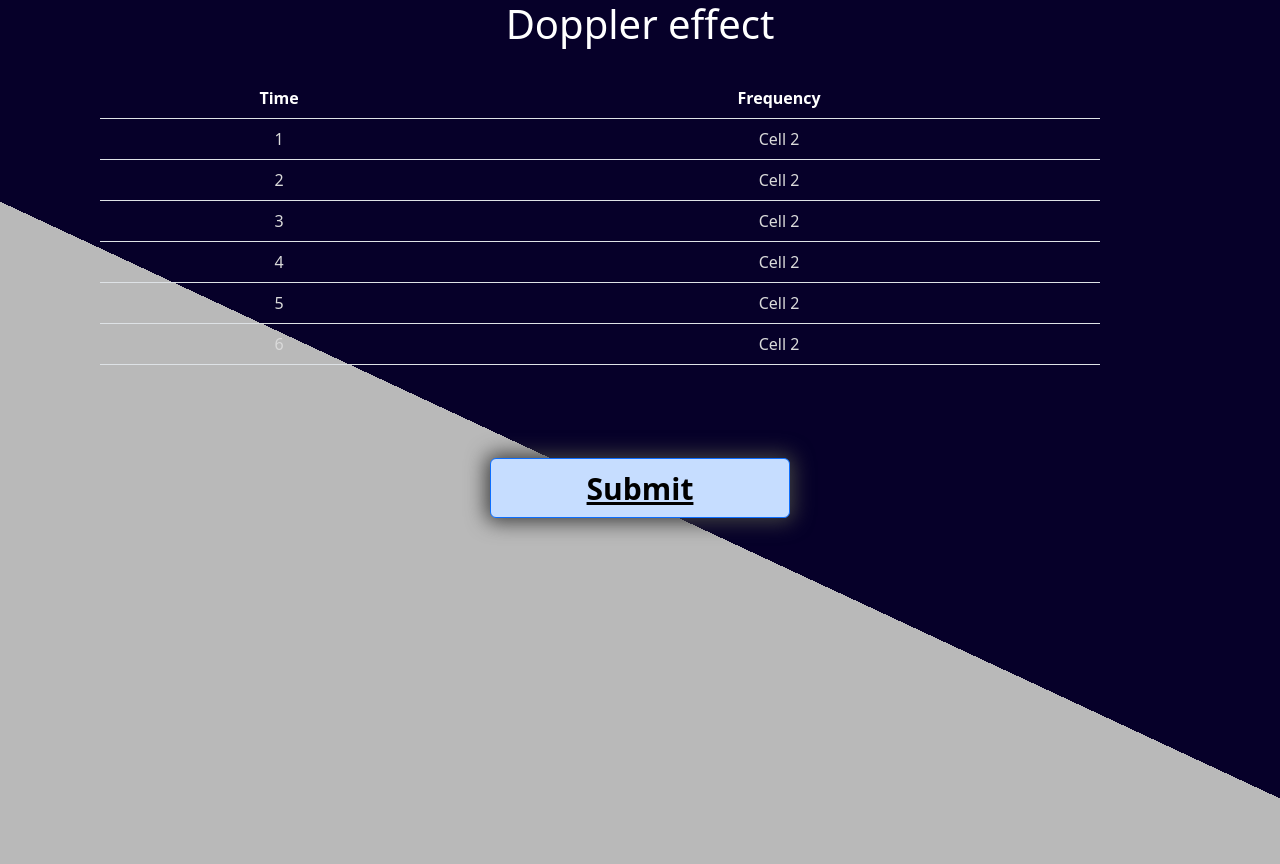
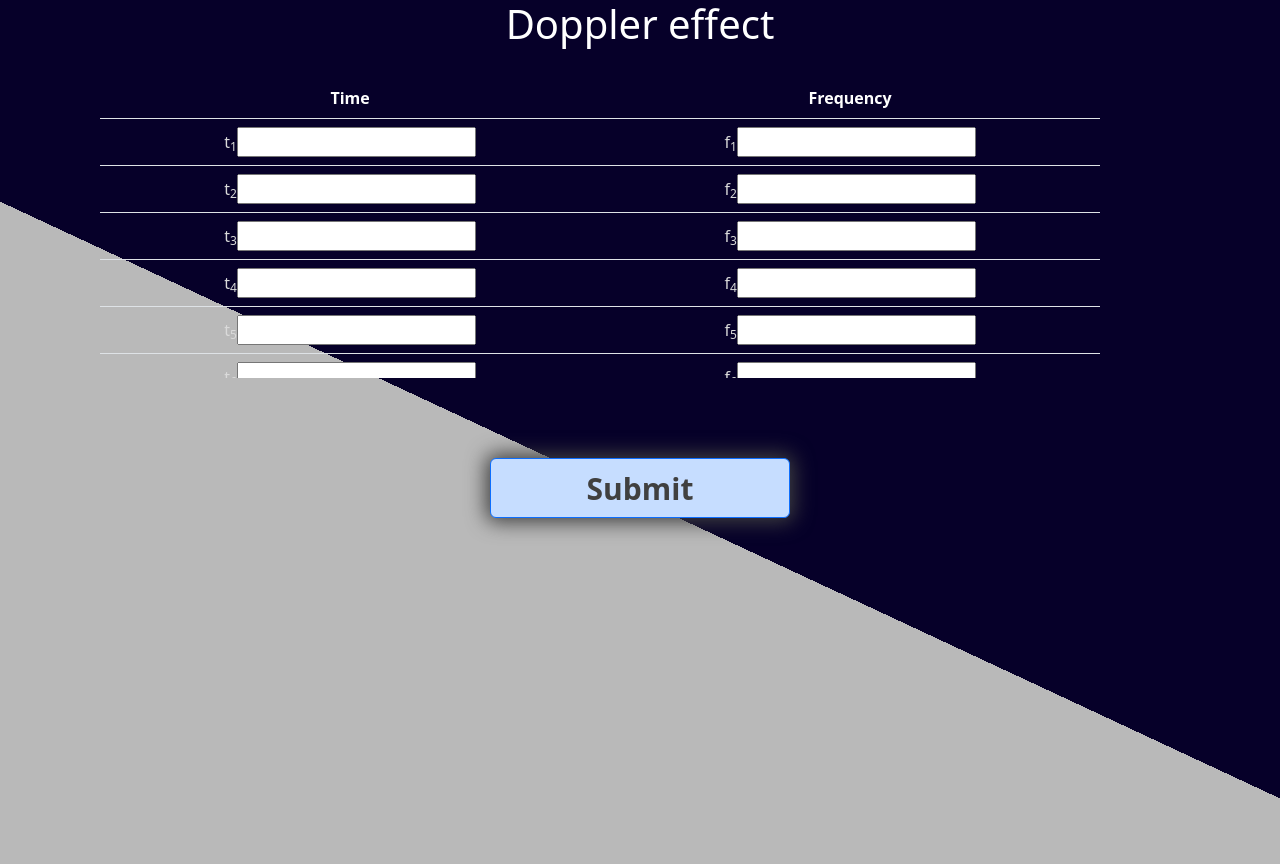
Before and after one commit to vinayak180203/Physiplot, a Django app: template Physiplot/experiments/templates/Dopplerinput.html in a window 1280 px wide. Shown: the top 864 px of the page. Run offline with Django 4.2, Linux system fonts and the light colour scheme; the template is opened without the code that fills it, so the values that code supplies are empty; some libraries are stand-ins or nearby versions.

Commit message:
Added routes for Doppler effect input and result pages

```diff
--- a/Physiplot/experiments/templates/Dopplerinput.html
+++ b/Physiplot/experiments/templates/Dopplerinput.html
@@ -1,16 +1,19 @@
+{% load static %}
 <!DOCTYPE html>
 <html lang="en">
 
 <head>
     <meta charset="utf-8">
     <meta name="viewport" content="width=device-width, initial-scale=1.0, shrink-to-fit=no">
-    <title>Untitled</title>
-    <link rel="stylesheet" href="assets/bootstrap/css/bootstrap.min.css">
-    <link rel="stylesheet" href="assets/css/styles.css">
+    <title>Doppler effect</title>
+    <link rel="stylesheet" href="{%static 'Doppler_assets/bootstrap/css/bootstrap.min.css' %}">
+    <link rel="stylesheet" href="{%static 'Doppler_assets/css/styles.css' %}">
 </head>
 
 <body class="text-center" style="background: rgba(0, 2, 45, 0);">
     <h1 class="text-center" style="color: rgb(255,255,255);">Doppler effect</h1>
+    <form method="post" action="">
+        {% csrf_token %}
     <div class="table-responsive text-center justify-content-xl-center align-items-xl-start" style="width: 1000px;height: 300px;color: rgb(255,255,255);margin: 30px 100px;">
         <table class="table">
             <thead style="color: rgb(255,255,255);">
@@ -21,69 +24,70 @@
             </thead>
             <tbody>
                 <tr style="width: 273px;color: rgb(218,218,218);">
-                    <td>1</td>
-                    <td>Cell 2</td>
+                    <td><label for="t1">t<sub>1</sub></label><input type="number" name="t1" required id="t1"></td>
+                    <td><label for="f1">f<sub>1</sub></label><input type="number" name="f1" required id="f1"></td>
                 </tr>
                 <tr style="width: 273px;color: rgb(218,218,218);">
-                    <td>2</td>
-                    <td>Cell 2</td>
+                    <td><label for="t2">t<sub>2</sub></label><input type="number" name="t2" required id="t2"></td>
+                    <td><label for="f2">f<sub>2</sub></label><input type="number" name="f2" required id="f2"></td>
                 </tr>
                 <tr style="width: 273px;color: rgb(218,218,218);">
-                    <td>3</td>
-                    <td>Cell 2</td>
+                    <td><label for="t3">t<sub>3</sub></label><input type="number" name="t3" required id="t3"></td>
+                    <td><label for="f3">f<sub>3</sub></label><input type="number" name="f3" required id="f3"></td>
                 </tr>
                 <tr style="width: 273px;color: rgb(218,218,218);">
-                    <td>4</td>
-                    <td>Cell 2</td>
+                    <td><label for="t4">t<sub>4</sub></label><input type="number" name="t4" required id="t4"></td>
+                    <td><label for="f4">f<sub>4</sub></label><input type="number" name="f4" required id="f4"></td>
                 </tr>
                 <tr style="width: 273px;color: rgb(218,218,218);">
-                    <td>5</td>
-                    <td>Cell 2</td>
+                    <td><label for="t5">t<sub>5</sub></label><input type="number" name="t5" required id="t5"></td>
+                    <td><label for="f5">f<sub>5</sub></label><input type="number" name="f5" required id="f5"></td>
                 </tr>
                 <tr style="width: 273px;color: rgb(218,218,218);">
-                    <td>6</td>
-                    <td>Cell 2</td>
+                    <td><label for="t6">t<sub>6</sub></label><input type="number" name="t6" required id="t6"></td>
+                    <td><label for="f6">f<sub>6</sub></label><input type="number" name="f6" required id="f6"></td>
+                </fr>
+                <tr style="width: 273px;color: rgb(218,218,218);">
+                    <td><label for="t7">t<sub>7</sub></label><input type="number" name="t7" required id="t7"></td>
+                    <td><label for="f7">f<sub>7</sub></label><input type="number" name="f7" required id="f7"></td>
+                </tf7>
+                <tr style="width: 273px;color: rgb(218,218,218);">
+                    <td><label for="t8">t<sub>8</sub></label><input type="number" name="t8" required id="t8"></td>
+                    <td><label for="t8">f<sub>8</sub></label><input type="number" name="f8" required id="f8"></td>
+                </tf8>
+                <tr style="width: 273px;color: rgb(218,218,218);">
+                    <td><label for="t9">t<sub>9</sub></label><input type="number" name="t9" required id="t9"></td>
+                    <td><label for="f9">f<sub>9</sub></label><input type="number" name="f9" required id="f9"></td>
+                </tf>
+                <tr style="width: 273px;color: rgb(218,218,218);">
+                    <td><label for="t10">t<sub>10</sub></label><input type="number" name="t10" required id="t10"></td>
+                    <td><label for="f10">f<sub>10</sub></label><input type="number" name="f10" required id="f10"></td>
+                </fr>
+                <tr style="width: 273px;color: rgb(218,218,218);">
+                    <td><label for="t11">t<sub>11</sub></label><input type="number" name="t11" required id="t11"></td>
+                    <td><label for="f11">f<sub>11</sub></label><input type="number" name="f11" required id="f11"></td>
+                </fr>
+                <tr style="width: 273px;color: rgb(218,218,218);">
+                    <td><label for="t12">t<sub>12</sub></label><input type="number" name="t12" required id="t12"></td>
+                    <td><label for="f12">f<sub>12</sub></label><input type="number" name="f12" required id="f12"></td>
+                </tf>
+                <tr style="width: 273px;color: rgb(218,218,218);">
+                    <td><label for="t13">t<sub>13</sub></label><input type="number" name="t13" required id="t13"></td>
+                    <td><label for="f13">f<sub>13</sub></label><input type="number" name="f13" required id="f13"></td>
                 </tr>
                 <tr style="width: 273px;color: rgb(218,218,218);">
-                    <td>7</td>
-                    <td>Cell 2</td>
+                    <td><label for="t14">t<sub>14</sub></label><input type="number" name="t14" required id="t14"></td>
+                    <td><label for="f14">f<sub>14</sub></label><input type="number" name="f14" required id="f14"></td>
                 </tr>
                 <tr style="width: 273px;color: rgb(218,218,218);">
-                    <td>8</td>
-                    <td>Cell 2</td>
-                </tr>
-                <tr style="width: 273px;color: rgb(218,218,218);">
-                    <td>8</td>
-                    <td>Cell 2</td>
-                </tr>
-                <tr style="width: 273px;color: rgb(218,218,218);">
-                    <td>8</td>
-                    <td>Cell 2</td>
-                </tr>
-                <tr style="width: 273px;color: rgb(218,218,218);">
-                    <td>8</td>
-                    <td>Cell 2</td>
-                </tr>
-                <tr style="width: 273px;color: rgb(218,218,218);">
-                    <td>8</td>
-                    <td>Cell 2</td>
-                </tr>
-                <tr style="width: 273px;color: rgb(218,218,218);">
-                    <td>8</td>
-                    <td>Cell 2</td>
-                </tr>
-                <tr style="width: 273px;color: rgb(218,218,218);">
-                    <td>9</td>
-                    <td>Cell 2</td>
-                </tr>
-                <tr style="width: 273px;color: rgb(218,218,218);">
-                    <td>10</td>
-                    <td>Cell 2</td>
+                    <td><label for="t15">t<sub>15</sub></label><input type="number" name="t15" required id="t15"></td>
+                    <td><label for="f15">f<sub>15</sub></label><input type="number" name="f15" required id="f15"></td>
                 </tr>
             </tbody>
         </table>
-    </div><button  class="btn btn-primary" type="button" style="margin: 50px;font-size: 30px;box-shadow: 0px 0px 20px 4px;background: rgb(198,221,255);color: rgb(64,64,64);font-weight: bold;width: 300px;height: 60px;"><a href="Doppler_results/index.html">Submit</a> </button>
-    <script src="assets/bootstrap/js/bootstrap.min.js"></script>
+    </div><button  class="btn btn-primary" type="submit" style="margin: 50px;font-size: 30px;box-shadow: 0px 0px 20px 4px;background: rgb(198,221,255);color: rgb(64,64,64);font-weight: bold;width: 300px;height: 60px;">Submit</button>
+    </form>
+    <script src="{%static 'Doppler_assets/bootstrap/js/bootstrap.min.js' %}"></script>
 </body>
 
 </html>
--- a/Physiplot/experiments/urls.py
+++ b/Physiplot/experiments/urls.py
@@ -3,6 +3,7 @@ from . import views
 
 urlpatterns = [
     path('', views.index, name='index'),
+    path('doppler/', views.doppler, name = 'doppler')
 
     #  path('agentlogin',views.agentlogin, name="agentlogin"),
     # path('insurance',views.insurance, name="insurance"),
```
Also changed, not shown: Physiplot/Physiplot/settings.py (+5 -3 lines), Physiplot/experiments/templates/Dopplerresult.html (+22 -21 lines), Physiplot/experiments/views.py (+40 -0 lines).
